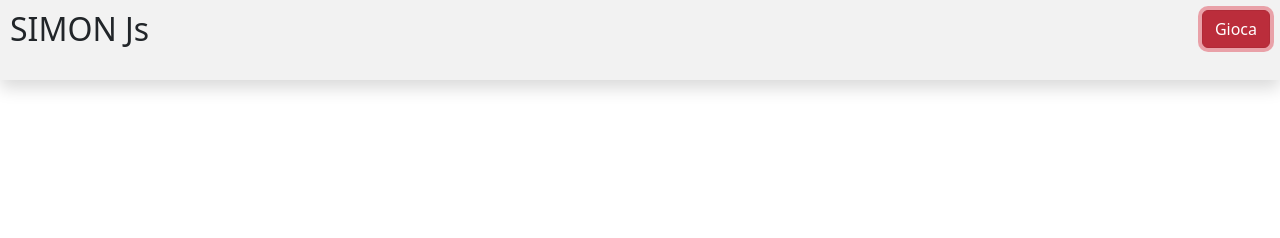
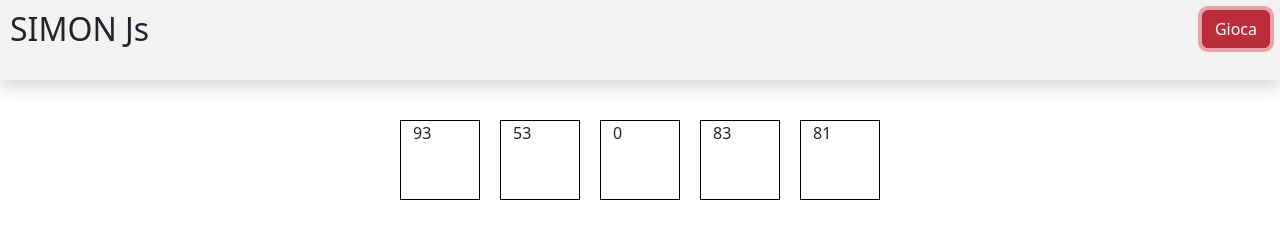
Before and after one commit to nicolacaddeo/js-simon, a plain HTML site: page index.html in a window 1280 px wide. Both pictures are taken after a click on the button "Gioca". Drawn offline with nearby package versions, Linux system fonts and the light colour scheme.

Commit message:
created function to display numbers

```diff
--- a/JS/script.js
+++ b/JS/script.js
@@ -1,15 +1,25 @@
 // sul click del bottone vengono generati 5 numeri
 
 const playBtn = document.getElementById('init-btn');
-const randomNumbers = [];
+const squareContainer = document.getElementById('squares-container');
+let randomNumbers = [];
 
 playBtn.addEventListener('click',
     function () {
+        squareContainer.innerHTML = '';
+
+        // ciclo per creare array con 5 numeri random
         for (let index = 0; index < 5; index++) {
             let number = Math.floor(Math.random() * 100);
             randomNumbers.push(number);
             console.log(number);
             console.log(randomNumbers);
+
+            // mando a schermo i numeri
+            const square = document.createElement('div');
+            square.className = 'nc-num-container';
+            square.innerHTML = number;
+            squareContainer.append(square);
         }
     }
 );
--- a/index.html
+++ b/index.html
@@ -23,7 +23,7 @@
     </header>
     <main>
         <div class="container">
-            <div class="row justify-content-center">
+            <div id="squares-container" class="row justify-content-center">
 
             </div>
         </div>
```
